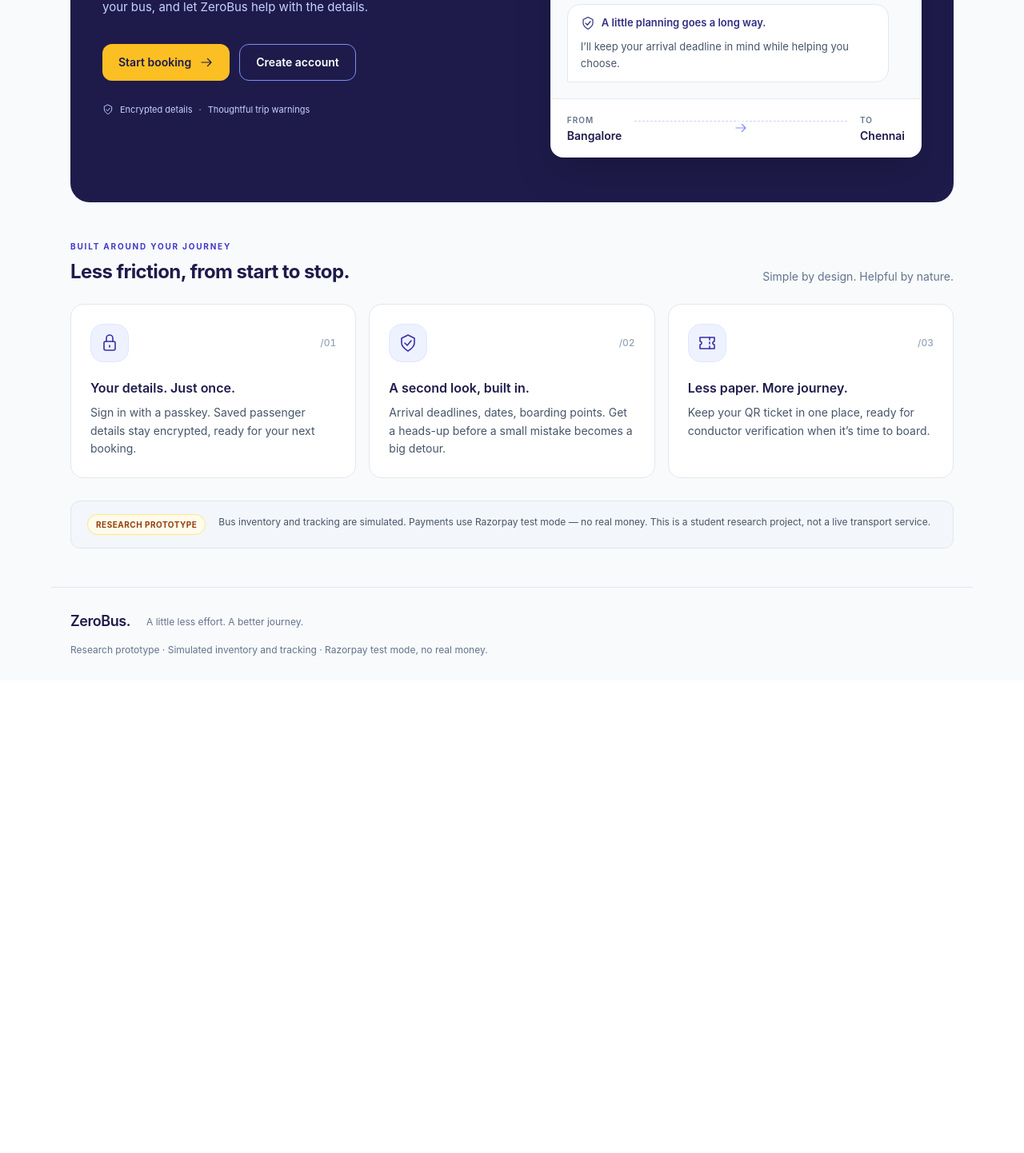
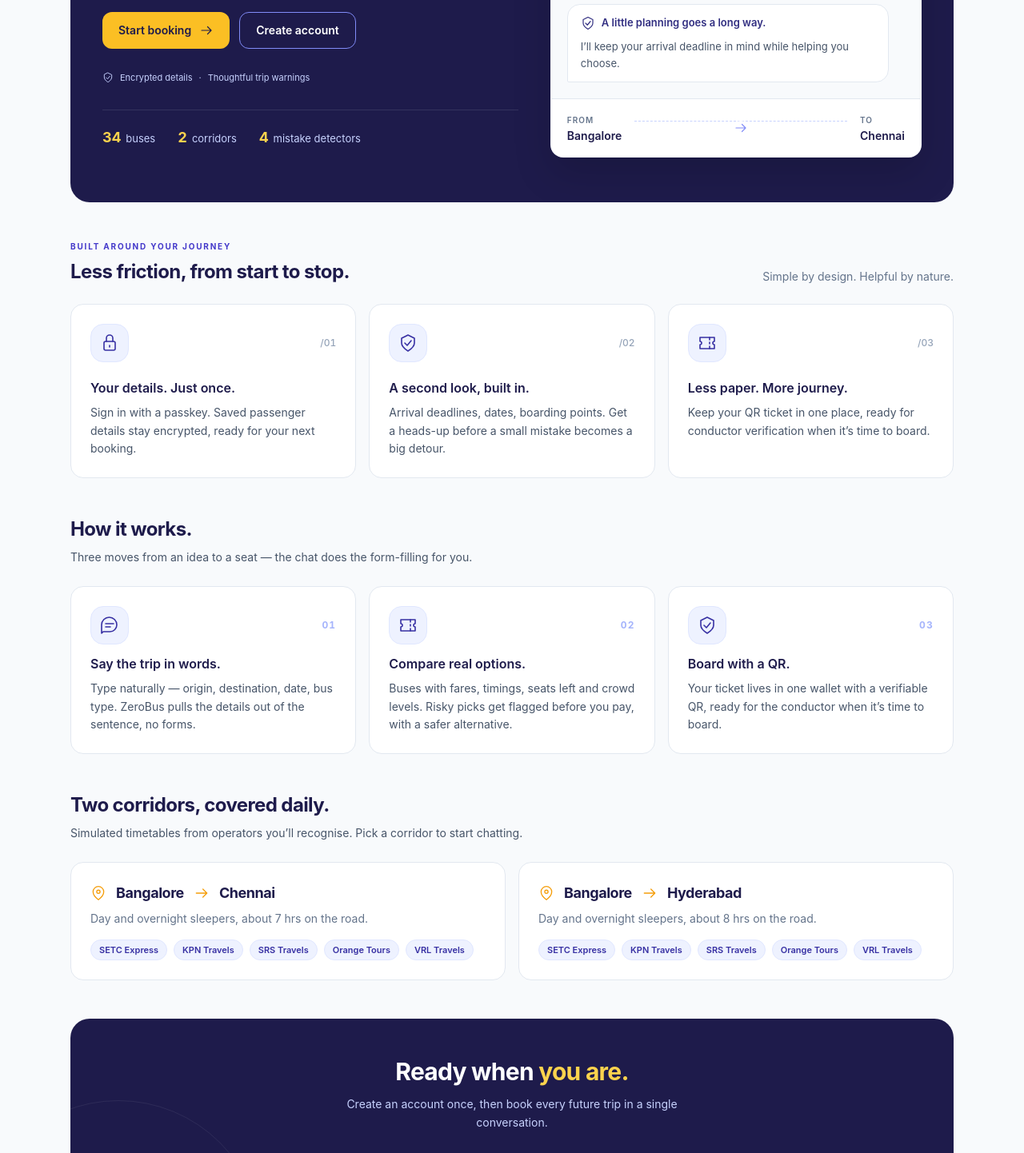
Before and after one commit to rakshith1928/major-zero, a React (Vite) app in the folder frontend/zerobus-web/: page / in a window 1280 px wide. Shown: the part 423-1865 px from the top of the page at 80% size. Before the commit the page ends 1274 px from the top, so only its background shows below. Built offline with nearby package versions, Linux system fonts and the light colour scheme; no server answers.

Commit message:
feat(web): revamp landing with animated hero, how-it-works, corridors, closing CTA

```diff
--- /dev/null
+++ b/frontend/zerobus-web/src/hooks/useReveal.ts
@@ -0,0 +1,43 @@
+import { useEffect, useRef } from "react";
+
+/**
+ * Scroll-reveal for `.zb-reveal` descendants of the attached root.
+ * Content stays fully visible without JS (and for SSR/static renders):
+ * hiding only applies once `.js-reveal` is set, and reduced-motion
+ * users get everything shown instantly with no transitions.
+ */
+export function useReveal<T extends HTMLElement = HTMLDivElement>() {
+  const ref = useRef<T | null>(null);
+
+  useEffect(() => {
+    const root = ref.current;
+    if (!root) return;
+    const items = Array.from(root.querySelectorAll<HTMLElement>(".zb-reveal"));
+    if (items.length === 0) return;
+
+    const reduceMotion =
+      typeof window.matchMedia === "function" &&
+      window.matchMedia("(prefers-reduced-motion: reduce)").matches;
+    if (reduceMotion || !("IntersectionObserver" in window)) {
+      items.forEach((el) => el.classList.add("is-visible"));
+      return;
+    }
+
+    root.classList.add("js-reveal");
+    const io = new IntersectionObserver(
+      (entries) => {
+        entries.forEach((entry) => {
+          if (entry.isIntersecting) {
+            entry.target.classList.add("is-visible");
+            io.unobserve(entry.target);
+          }
+        });
+      },
+      { threshold: 0.12, rootMargin: "0px 0px -8% 0px" },
+    );
+    items.forEach((el) => io.observe(el));
+    return () => io.disconnect();
+  }, []);
+
+  return ref;
+}
--- a/frontend/zerobus-web/src/index.css
+++ b/frontend/zerobus-web/src/index.css
@@ -92,6 +92,58 @@
   .zb-nav-inner { gap: 12px; padding-inline: 16px; }
   .zb-nav-link { padding-inline: 10px; }
 }
+  /* Landing revamp: stats, reveal, animated cards, new sections. */
+  .zb-hero-stats { @apply relative mt-8 flex flex-wrap gap-x-7 gap-y-2 border-t border-white/10 pt-5 text-[13px]; }
+  .zb-hero-stats strong { @apply mr-1.5 text-lg font-bold tabular-nums text-amber-300; }
+  .zb-hero-stats span { @apply text-indigo-200; }
+  .zb-reveal { opacity: 1; }
+  .js-reveal .zb-reveal { opacity: 0; transform: translateY(18px); transition: opacity 560ms ease, transform 560ms cubic-bezier(0.16, 1, 0.3, 1); }
+  .js-reveal .zb-reveal.is-visible { opacity: 1; transform: none; }
+  @keyframes zb-rise { from { opacity: 0; transform: translateY(14px); } to { opacity: 1; transform: none; } }
+  .zb-hero-copy > * { animation: zb-rise 600ms cubic-bezier(0.16, 1, 0.3, 1) both; }
+  .zb-hero-copy > *:nth-child(2) { animation-delay: 90ms; }
+  .zb-hero-copy > *:nth-child(3) { animation-delay: 180ms; }
+  .zb-hero-copy > *:nth-child(4) { animation-delay: 270ms; }
+  .zb-hero-copy > *:nth-child(5) { animation-delay: 360ms; }
+  .zb-hero-copy > *:nth-child(6) { animation-delay: 450ms; }
+  .zb-conversation-body > * { animation: zb-rise 520ms cubic-bezier(0.16, 1, 0.3, 1) both; }
+  .zb-conversation-body > *:nth-child(2) { animation-delay: 500ms; }
+  .zb-conversation-body > *:nth-child(3) { animation-delay: 950ms; }
+  .zb-conversation-body > *:nth-child(4) { animation-delay: 1400ms; }
+  .zb-route-strip { animation: zb-rise 520ms cubic-bezier(0.16, 1, 0.3, 1) 1800ms both; }
+  .zb-steps { @apply mt-12; }
+  .zb-steps h2, .zb-corridors h2 { @apply mt-2 text-2xl font-bold tracking-tight text-indigo-950; }
+  .zb-step-grid { @apply mt-6 grid gap-4 md:grid-cols-3; }
+  .zb-step-card { @apply relative overflow-hidden rounded-2xl border border-slate-200 bg-white p-6; }
+  .zb-step-card::after { content: ""; position: absolute; left: 0; top: 0; bottom: 0; width: 3px; background: #f59e0b; opacity: 0; transition: opacity 180ms; }
+  .zb-step-num { @apply text-xs font-bold tabular-nums tracking-widest text-indigo-300; }
+  .zb-step-card h3 { @apply mt-3 font-semibold text-indigo-950; }
+  .zb-step-card p { @apply mt-2 text-sm leading-relaxed text-slate-600; }
+  .zb-corridors { @apply mt-12; }
+  .zb-corridor-grid { @apply mt-6 grid gap-4 md:grid-cols-2; }
+  .zb-corridor-card { @apply block rounded-2xl border border-slate-200 bg-white p-6 no-underline; }
+  .zb-corridor-route { @apply flex items-center gap-3 text-lg font-bold tracking-tight text-indigo-950; }
+  .zb-corridor-route .zb-icon { @apply h-5 w-5 text-amber-500; }
+  .zb-corridor-meta { @apply mt-2 text-sm text-slate-500; }
+  .zb-corridor-ops { @apply mt-4 flex flex-wrap gap-2; }
+  .zb-corridor-ops span { @apply rounded-full border border-indigo-100 bg-indigo-50 px-2.5 py-1 text-[11px] font-semibold text-indigo-800; }
+  .zb-cta { @apply relative mt-12 overflow-hidden rounded-3xl bg-indigo-950 px-8 py-12 text-center text-white; }
+  .zb-cta::before { content: ""; position: absolute; width: 360px; height: 360px; left: -120px; bottom: -200px; border: 1px solid #ffffff12; border-radius: 50%; pointer-events: none; }
+  .zb-cta h2 { @apply relative text-2xl font-bold tracking-tight md:text-3xl; }
+  .zb-cta h2 > span { @apply text-amber-300; }
+  .zb-cta p { @apply relative mx-auto mt-3 max-w-md text-sm leading-relaxed text-indigo-200; }
+  .zb-cta .zb-button-amber { @apply relative mt-7; }
+  @media (hover: hover) {
+    .zb-feature-card { transition: border-color 180ms, box-shadow 180ms, transform 180ms; }
+    .zb-feature-card:hover { transform: translateY(-2px); border-color: #c7d2fe; box-shadow: 0 14px 32px #1e1b4b14; }
+    .zb-feature-card:hover .zb-icon-tile { background: #312e81; border-color: #312e81; color: #fff; }
+    .zb-icon-tile { transition: background-color 180ms, border-color 180ms, color 180ms; }
+    .zb-step-card:hover { border-color: #c7d2fe; box-shadow: 0 14px 32px #1e1b4b14; }
+    .zb-step-card:hover::after { opacity: 1; }
+    .zb-step-card { transition: border-color 180ms, box-shadow 180ms; }
+    .zb-corridor-card { transition: border-color 180ms, box-shadow 180ms, transform 180ms; }
+    .zb-corridor-card:hover { transform: translateY(-2px); border-color: #c7d2fe; box-shadow: 0 14px 32px #1e1b4b14; }
+  }
 @media (max-width: 767px) {
   .zb-nav-inner { flex-wrap: wrap; gap: 0; padding-top: 12px; }
   .zb-brand { font-size: 22px; }
--- a/frontend/zerobus-web/src/pages/Landing.tsx
+++ b/frontend/zerobus-web/src/pages/Landing.tsx
@@ -1,14 +1,28 @@
 import { Link } from "react-router-dom";
 import { Icon, type IconName } from "../components/UI";
+import { useReveal } from "../hooks/useReveal";
 
 const features: { icon: IconName; number: string; title: string; body: string }[] = [
   { icon: "lock", number: "01", title: "Your details. Just once.", body: "Sign in with a passkey. Saved passenger details stay encrypted, ready for your next booking." },
   { icon: "shield", number: "02", title: "A second look, built in.", body: "Arrival deadlines, dates, boarding points. Get a heads-up before a small mistake becomes a big detour." },
   { icon: "ticket", number: "03", title: "Less paper. More journey.", body: "Keep your QR ticket in one place, ready for conductor verification when it’s time to board." },
 ];
+
+const steps: { icon: IconName; title: string; body: string }[] = [
+  { icon: "chat", title: "Say the trip in words.", body: "Type naturally — origin, destination, date, bus type. ZeroBus pulls the details out of the sentence, no forms." },
+  { icon: "ticket", title: "Compare real options.", body: "Buses with fares, timings, seats left and crowd levels. Risky picks get flagged before you pay, with a safer alternative." },
+  { icon: "shield", title: "Board with a QR.", body: "Your ticket lives in one wallet with a verifiable QR, ready for the conductor when it’s time to board." },
+];
+
+const corridors: { from: string; to: string; note: string; operators: string[] }[] = [
+  { from: "Bangalore", to: "Chennai", note: "Day and overnight sleepers, about 7 hrs on the road.", operators: ["SETC Express", "KPN Travels", "SRS Travels", "Orange Tours", "VRL Travels"] },
+  { from: "Bangalore", to: "Hyderabad", note: "Day and overnight sleepers, about 8 hrs on the road.", operators: ["SETC Express", "KPN Travels", "SRS Travels", "Orange Tours", "VRL Travels"] },
+];
+
 export default function Landing() {
+  const rootRef = useReveal();
   return (
-    <div className="zb-landing">
+    <div className="zb-landing" ref={rootRef}>
       <header className="zb-hero">
         <div className="zb-hero-copy">
           <p className="zb-eyebrow text-amber-300"><span className="h-1.5 w-1.5 rounded-full bg-amber-300" />Zero-form bus booking</p>
@@ -16,6 +30,11 @@ export default function Landing() {
           <p className="zb-hero-description">Skip the repetitive forms. Tell us where you’re headed, find your bus, and let ZeroBus help with the details.</p>
           <div className="mt-8 flex flex-wrap gap-3"><Link to="/chat" className="zb-button zb-button-amber">Start booking <Icon name="arrow" /></Link><Link to="/register" className="zb-button zb-button-hero">Create account</Link></div>
           <div className="zb-hero-note"><Icon name="shield" />Encrypted details <span aria-hidden="true">·</span> Thoughtful trip warnings</div>
+          <dl className="zb-hero-stats">
+            <div><dt className="sr-only">Buses in the demo inventory</dt><dd><strong>34</strong><span>buses</span></dd></div>
+            <div><dt className="sr-only">Corridors served</dt><dd><strong>2</strong><span>corridors</span></dd></div>
+            <div><dt className="sr-only">Mistake detectors watching each booking</dt><dd><strong>4</strong><span>mistake detectors</span></dd></div>
+          </dl>
         </div>
         <div className="zb-conversation">
           <div className="zb-conversation-top"><img src="/favicon.svg" alt="" width="36" height="36" /><div><p className="font-semibold text-indigo-950">Your travel companion</p><p className="text-xs text-slate-500">Illustrative conversation</p></div><Icon name="spark" className="ml-auto text-indigo-600" /></div>
@@ -23,7 +42,10 @@ export default function Landing() {
           <div className="zb-route-strip"><span><span className="block text-[10px] uppercase tracking-widest text-slate-500">From</span>Bangalore</span><span className="zb-route-line"><Icon name="arrow" /></span><span><span className="block text-[10px] uppercase tracking-widest text-slate-500">To</span>Chennai</span></div>
         </div>
       </header>
-      <section className="zb-features" aria-labelledby="features-title"><div className="mb-6 flex flex-wrap items-end justify-between gap-3"><div><p className="zb-eyebrow">Built around your journey</p><h2 id="features-title" className="mt-2 text-2xl font-bold tracking-tight text-indigo-950">Less friction, from start to stop.</h2></div><p className="text-sm text-slate-500">Simple by design. Helpful by nature.</p></div><div className="grid gap-4 md:grid-cols-3">{features.map(({ icon, number, title, body }) => <article key={number} className="zb-feature-card"><div className="flex items-center justify-between"><span className="zb-icon-tile"><Icon name={icon} /></span><span className="text-xs font-medium tabular-nums text-slate-400">/{number}</span></div><h3 className="mt-5 font-semibold text-indigo-950">{title}</h3><p className="mt-2 text-sm leading-relaxed text-slate-600">{body}</p></article>)}</div></section>
+      <section className="zb-features zb-reveal" aria-labelledby="features-title"><div className="mb-6 flex flex-wrap items-end justify-between gap-3"><div><p className="zb-eyebrow">Built around your journey</p><h2 id="features-title" className="mt-2 text-2xl font-bold tracking-tight text-indigo-950">Less friction, from start to stop.</h2></div><p className="text-sm text-slate-500">Simple by design. Helpful by nature.</p></div><div className="grid gap-4 md:grid-cols-3">{features.map(({ icon, number, title, body }) => <article key={number} className="zb-feature-card"><div className="flex items-center justify-between"><span className="zb-icon-tile"><Icon name={icon} /></span><span className="text-xs font-medium tabular-nums text-slate-400">/{number}</span></div><h3 className="mt-5 font-semibold text-indigo-950">{title}</h3><p className="mt-2 text-sm leading-relaxed text-slate-600">{body}</p></article>)}</div></section>
+      <section className="zb-steps zb-reveal" aria-labelledby="how-title"><div><h2 id="how-title">How it works.</h2><p className="mt-2 max-w-2xl text-sm leading-relaxed text-slate-600">Three moves from an idea to a seat — the chat does the form-filling for you.</p></div><div className="zb-step-grid">{steps.map(({ icon, title, body }, i) => <article key={title} className="zb-step-card"><div className="flex items-center justify-between"><span className="zb-icon-tile"><Icon name={icon} /></span><span className="zb-step-num">0{i + 1}</span></div><h3>{title}</h3><p>{body}</p></article>)}</div></section>
+      <section className="zb-corridors zb-reveal" aria-labelledby="corridors-title"><div><h2 id="corridors-title">Two corridors, covered daily.</h2><p className="mt-2 max-w-2xl text-sm leading-relaxed text-slate-600">Simulated timetables from operators you’ll recognise. Pick a corridor to start chatting.</p></div><div className="zb-corridor-grid">{corridors.map(({ from, to, note, operators }) => <Link key={`${from}-${to}`} to="/chat" className="zb-corridor-card" aria-label={`${from} to ${to} — start booking`}><p className="zb-corridor-route"><Icon name="pin" />{from} <Icon name="arrow" aria-hidden="true" /> {to}</p><p className="zb-corridor-meta">{note}</p><div className="zb-corridor-ops">{operators.map((op) => <span key={op}>{op}</span>)}</div></Link>)}</div></section>
+      <section className="zb-cta zb-reveal" aria-labelledby="cta-title"><h2 id="cta-title">Ready when <span>you are.</span></h2><p>Create an account once, then book every future trip in a single conversation.</p><Link to="/chat" className="zb-button zb-button-amber">Start booking <Icon name="arrow" /></Link></section>
       <aside className="zb-disclosure"><span className="zb-badge shrink-0">Research prototype</span><p>Bus inventory and tracking are simulated. Payments use Razorpay test mode — no real money. This is a student research project, not a live transport service.</p></aside>
     </div>
   );
```
